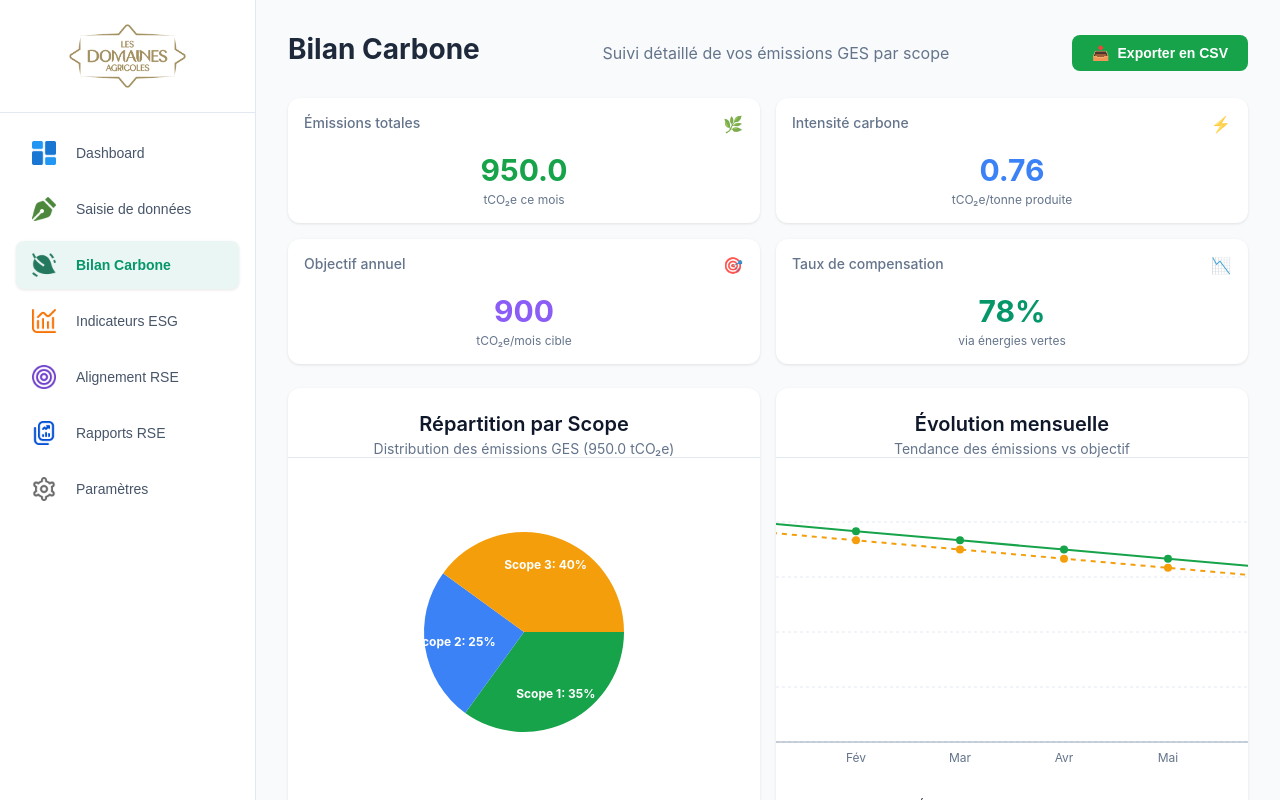
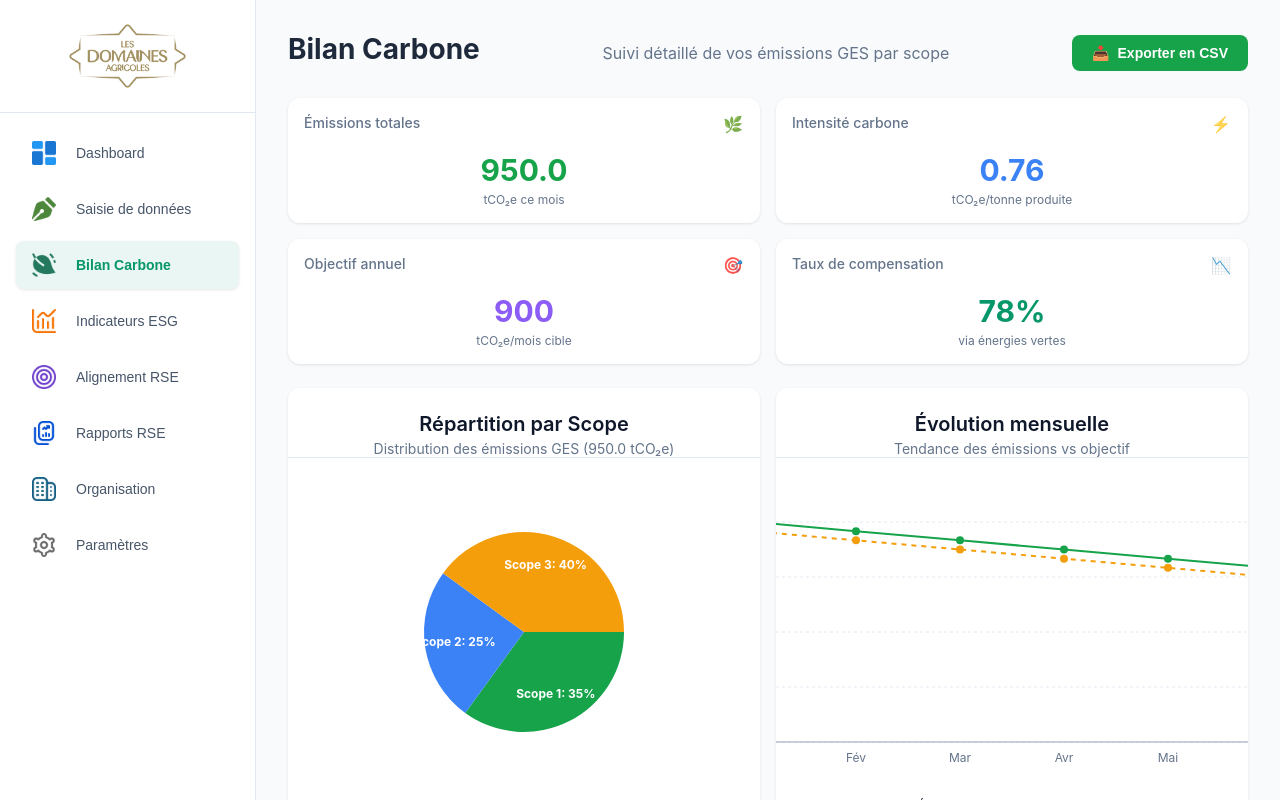
Before and after one commit to alalguiamina/Project_EcoPilot_React, a React (Create React App) app: page /carbon in a window 1280 px wide. Built offline with nearby package versions, Linux system fonts and the light colour scheme.

Commit message:
correction de l'appel du user dans CarbonFootPrintPage

```diff
--- a/src/App.tsx
+++ b/src/App.tsx
@@ -64,7 +64,7 @@ const App = () => {
             path="/carbon"
             element={
               <ProtectedRoute user={user}>
-                <CarbonFootprintPage />
+                <CarbonFootprintPage user={user} />
               </ProtectedRoute>
             }
           />
--- a/src/Components/CarbonFootprintPage/CarbonFootprintPage.tsx
+++ b/src/Components/CarbonFootprintPage/CarbonFootprintPage.tsx
@@ -1,6 +1,7 @@
 import { useState } from "react";
 import "./CarbonFootprintPage.css";
 import Sidebar from "../Sidebar/Sidebar";
+import { User } from "App";
 
 type ActiveTab = "scope1" | "scope2" | "scope3";
 
@@ -21,7 +22,7 @@ type ScopeDetail = {
   emissions: number;
 };
 
-function CarbonFootprintPage() {
+function CarbonFootprintPage({ user }: { user: User }) {
   const [activeTab, setActiveTab] = useState<ActiveTab>("scope1");
 
   const scopeData: ScopeDatum[] = [
@@ -386,19 +387,7 @@ function CarbonFootprintPage() {
 
   return (
     <div className="dashboard-wrapper">
-      <Sidebar
-        user={{
-          role: "User",
-          first_name: "",
-          last_name: "",
-          email: "",
-          password: "",
-          username: "",
-          site: "",
-          domaine: "",
-          business_unit: "",
-        }}
-      />
+      <Sidebar user={user} />
       <div className="dashboard-content">
         <div className="carbon-footprint-page">
           <div className="page-header">
```
